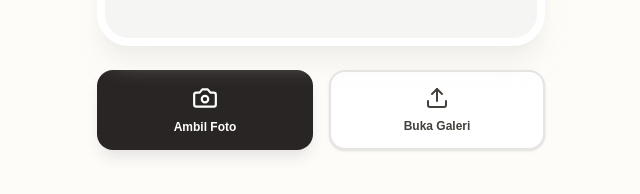
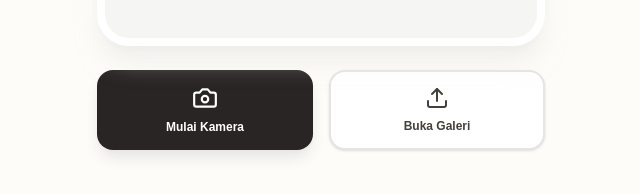
Before and after one commit to mnsimron/vibe-sorting, a Next.js app: page / in a window 1280 px wide. Shown: the part 594-788 px from the top of the page, without its empty margins (319-959 px from the left). Built offline with nearby package versions, Linux system fonts and the light colour scheme.

Commit message:
fixing issue camera

```diff
--- a/app/page.tsx
+++ b/app/page.tsx
@@ -7,14 +7,12 @@ import { Camera, Upload, Heart, Loader2, Sparkles, CloudRain, Smile } from 'luci
 export default function JuaraVibeSorting() {
   const [stream, setStream] = useState<MediaStream | null>(null);
   const [preview, setPreview] = useState<string | null>(null);
-  const [countdown, setCountdown] = useState<number | null>(null);
   const [loading, setLoading] = useState(false);
   const [result, setResult] = useState<string | null>(null);
   const [isSaved, setIsSaved] = useState(false);
 
   const videoRef = useRef<HTMLVideoElement>(null);
   const canvasRef = useRef<HTMLCanvasElement>(null);
-  const countdownTimerRef = useRef<number | null>(null);
   const sessionIdRef = useRef<string>(typeof window !== 'undefined' ? crypto.randomUUID() : '');
 
   const resizeImage = (base64: string): Promise<string> => {
@@ -56,34 +54,12 @@ export default function JuaraVibeSorting() {
     setPreview(null);
     setIsSaved(false);
 
-    // Bersihkan interval jika ada yang masih berjalan (bugs fix)
-    if (countdownTimerRef.current) {
-      clearInterval(countdownTimerRef.current);
-      countdownTimerRef.current = null;
-    }
-
     try {
       const s = await navigator.mediaDevices.getUserMedia({
         video: { facingMode: 'environment' }
       });
       setStream(s);
       if (videoRef.current) videoRef.current.srcObject = s;
-
-      let count = 3;
-      setCountdown(count);
-
-      countdownTimerRef.current = window.setInterval(() => {
-        count--;
-        setCountdown(count);
-        if (count === 0) {
-          if (countdownTimerRef.current) {
-            clearInterval(countdownTimerRef.current);
-            countdownTimerRef.current = null;
-          }
-          capture();
-          setCountdown(null);
-        }
-      }, 1000);
     } catch {
       alert("Ups! Izin kamera dibutuhkan untuk memindai objek ya.");
     }
@@ -153,9 +129,6 @@ export default function JuaraVibeSorting() {
   useEffect(() => {
     return () => {
       stopCamera();
-      if (countdownTimerRef.current) {
-        clearInterval(countdownTimerRef.current);
-      }
     };
   }, [stopCamera]);
 
@@ -187,13 +160,6 @@ export default function JuaraVibeSorting() {
             </div>
           )}
 
-          {/* Countdown */}
-          {countdown !== null && (
-            <div className="absolute inset-0 flex items-center justify-center bg-white/40 backdrop-blur-md">
-              <span className="text-8xl font-bold text-amber-600">{countdown}</span>
-            </div>
-          )}
-
           {loading && (
             <div className="absolute inset-0 bg-stone-50/90 flex flex-col items-center justify-center">
               <Loader2 className="animate-spin text-amber-600 mb-3" size={48} />
@@ -214,10 +180,17 @@ export default function JuaraVibeSorting() {
 
         {/* Tombol Aksi */}
         <div className="grid grid-cols-2 gap-4">
-          <button onClick={startCamera} className="bg-stone-800 hover:bg-stone-900 text-white h-20 rounded-2xl flex flex-col items-center justify-center transition-all active:scale-95 shadow-lg shadow-stone-200">
-            <Camera size={26} />
-            <span className="text-xs font-bold mt-2">Ambil Foto</span>
-          </button>
+          {!stream ? (
+            <button onClick={startCamera} className="bg-stone-800 hover:bg-stone-900 text-white h-20 rounded-2xl flex flex-col items-center justify-center transition-all active:scale-95 shadow-lg shadow-stone-200">
+              <Camera size={26} />
+              <span className="text-xs font-bold mt-2">Mulai Kamera</span>
+            </button>
+          ) : (
+            <button onClick={capture} className="bg-amber-500 hover:bg-amber-600 text-white h-20 rounded-2xl flex flex-col items-center justify-center transition-all active:scale-95 shadow-lg shadow-amber-200">
+              <Camera size={26} />
+              <span className="text-xs font-bold mt-2">Potret</span>
+            </button>
+          )}
 
           <label className="bg-white border-2 border-stone-200 hover:border-stone-300 text-stone-700 h-20 rounded-2xl flex flex-col items-center justify-center transition-all active:scale-95 cursor-pointer shadow-sm">
             <Upload size={24} />
@@ -239,6 +212,18 @@ export default function JuaraVibeSorting() {
           </label>
         </div>
 
+        {stream && (
+          <button onClick={stopCamera} className="w-full bg-stone-200 hover:bg-stone-300 text-stone-700 h-14 rounded-2xl font-semibold transition-all active:scale-95 shadow-sm">
+            Batal Kamera
+          </button>
+        )}
+
+        {result && (
+          <button onClick={() => speak("Ini adalah " + result)} className="w-full bg-white border border-amber-300 hover:bg-amber-50 text-amber-700 h-14 rounded-2xl font-semibold transition-all active:scale-95 shadow-sm">
+            Putar Ulang Suara Hasil
+          </button>
+        )}
+
         {result && !isSaved && (
           <button onClick={saveToCloud} className="w-full bg-amber-500 hover:bg-amber-600 text-white h-16 rounded-2xl font-bold flex items-center justify-center gap-2 active:scale-95 transition-all shadow-lg shadow-amber-200">
             <Heart size={20} fill="currentColor" /> Simpan ke Memori
```
